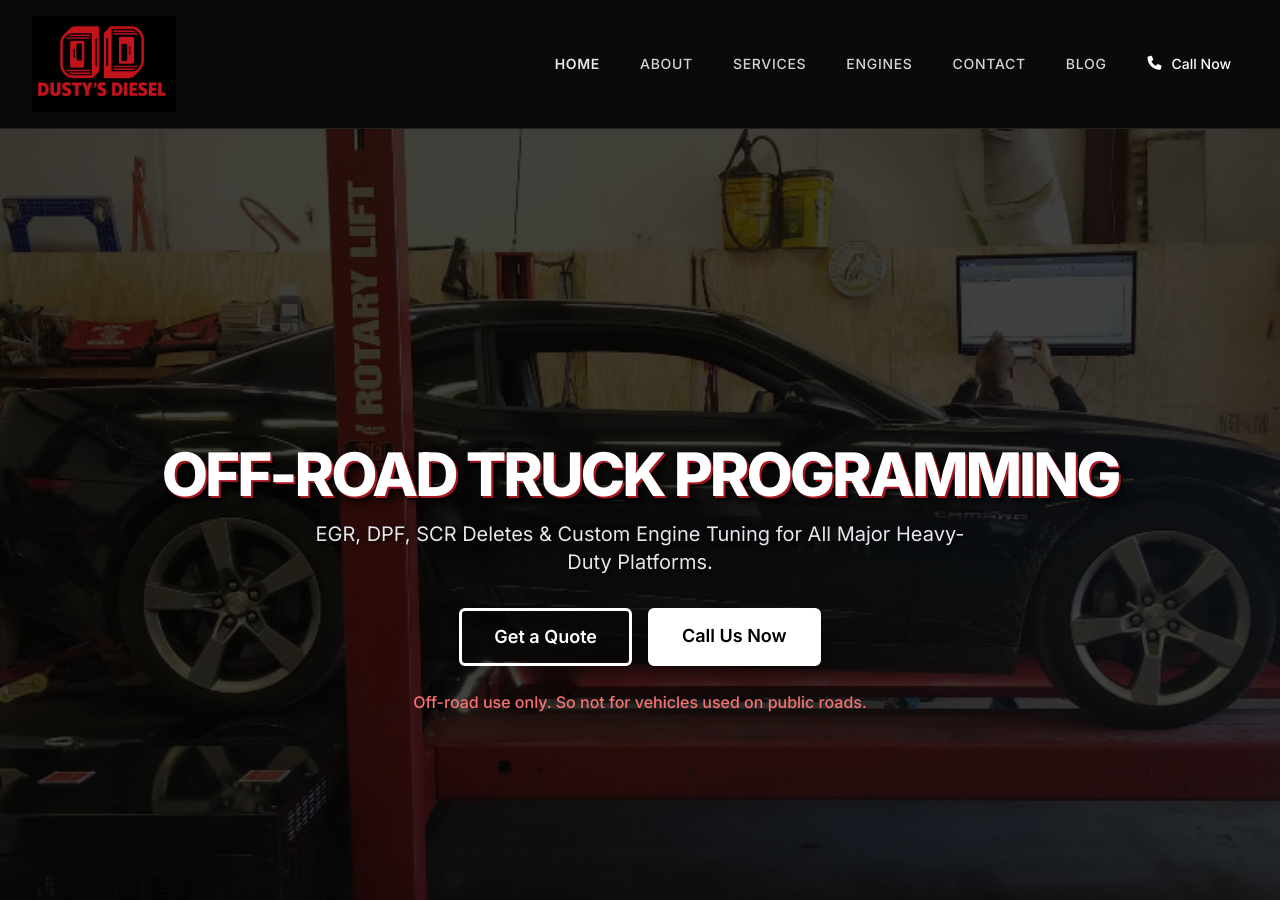
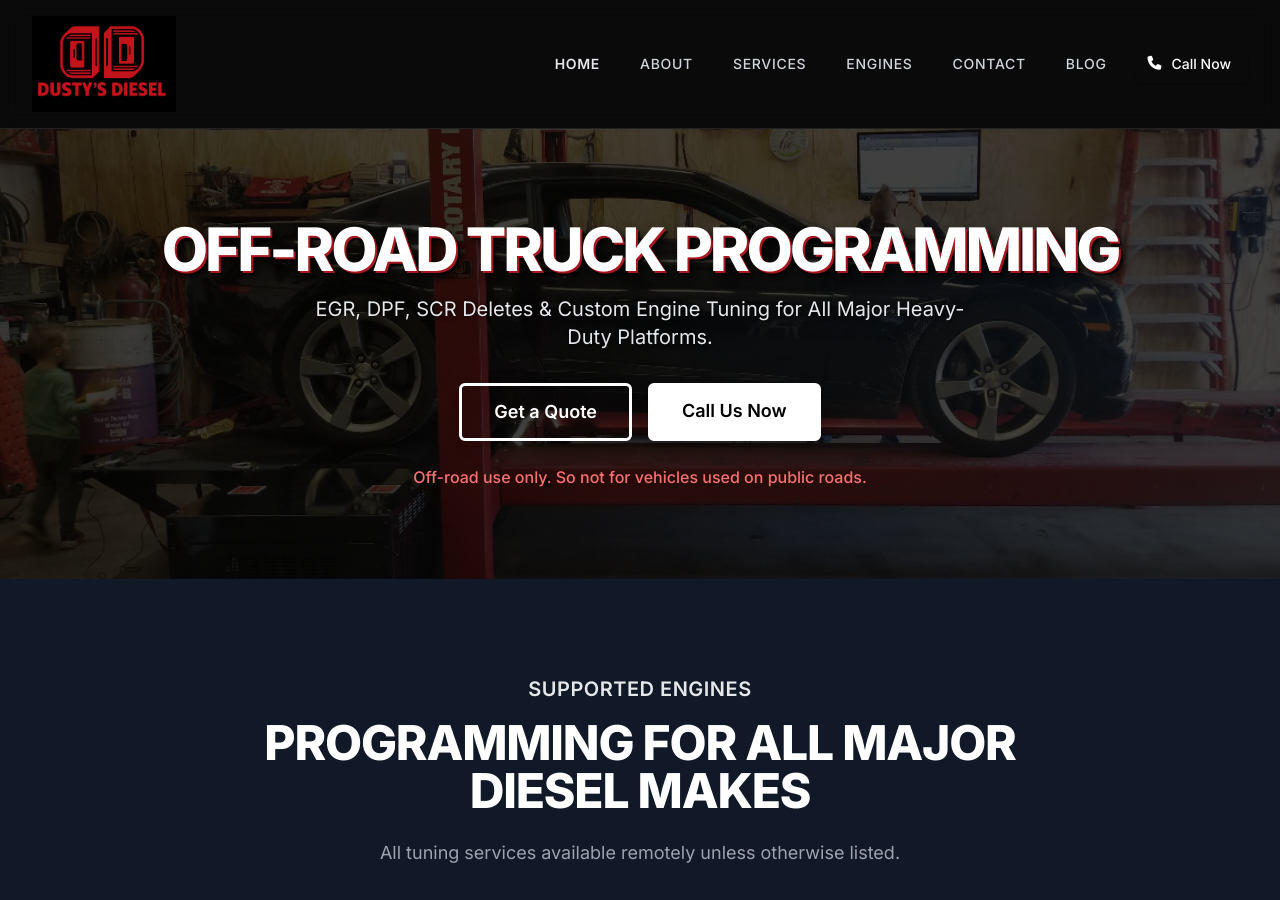
Before and after one commit to JamesBrownR/Dusty-s-Diesel, a Jekyll site: the page built from engines/index.html, in a window 1280 px wide and 900 px high. Built offline with Jekyll 4.4.1, drawn with Linux system fonts in a browser that asks for light colours; nearby versions of some CDN libraries.

Commit message:
Update index.html

```diff
--- a/engines/index.html
+++ b/engines/index.html
@@ -5,7 +5,7 @@
 ---
 
 <!-- Heroj Section -->
-<section class="heroo-section h-[100vh] min-h-[450px] flex items-center justify-center text-center">
+<section class="heroo-section min-h-[450px] flex items-center justify-center text-center">
     <div class="px-4">
         <h1 class="text-4xl sm:text-5xl md:text-6xl font-extrabold text-white tracking-tighter hero-title">
             OFF-ROAD TRUCK PROGRAMMING
```
